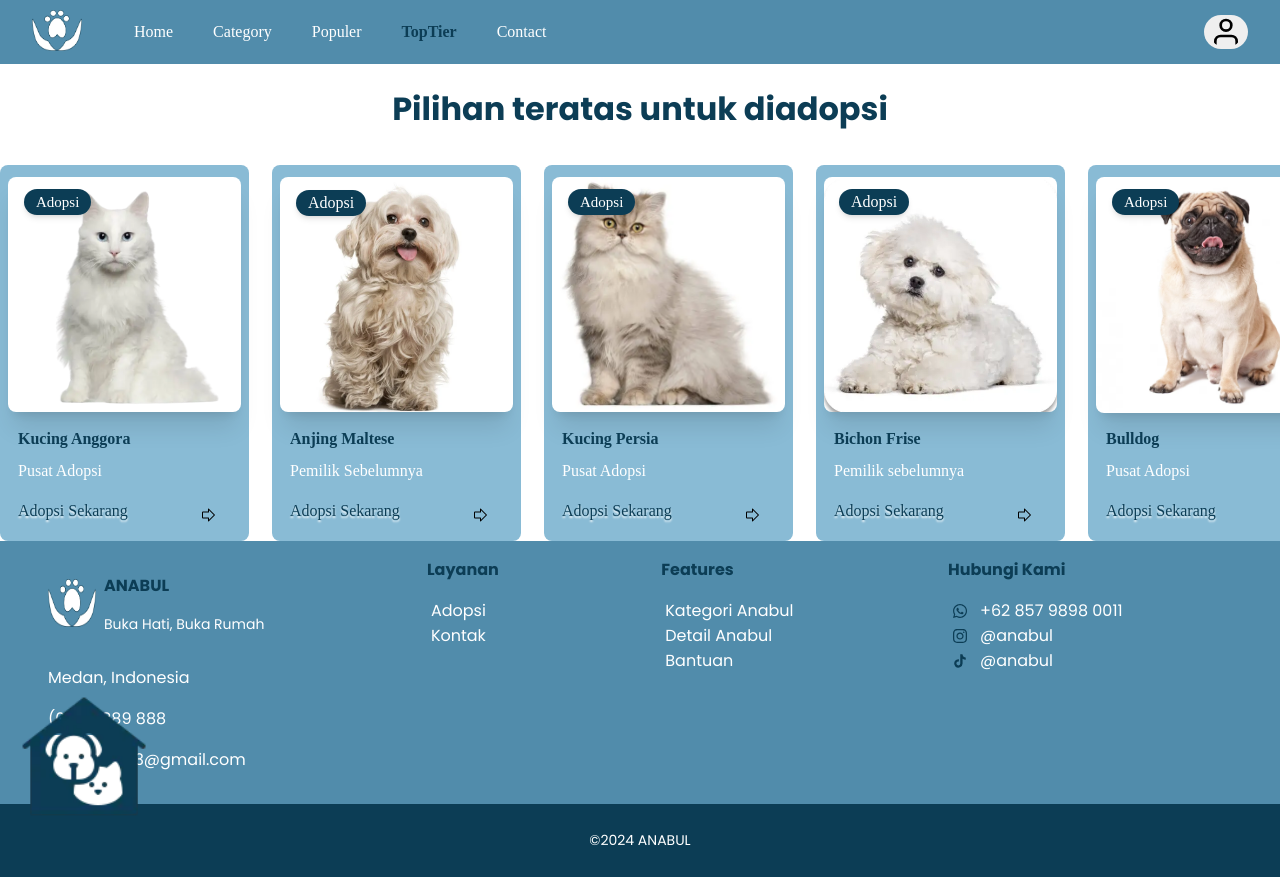
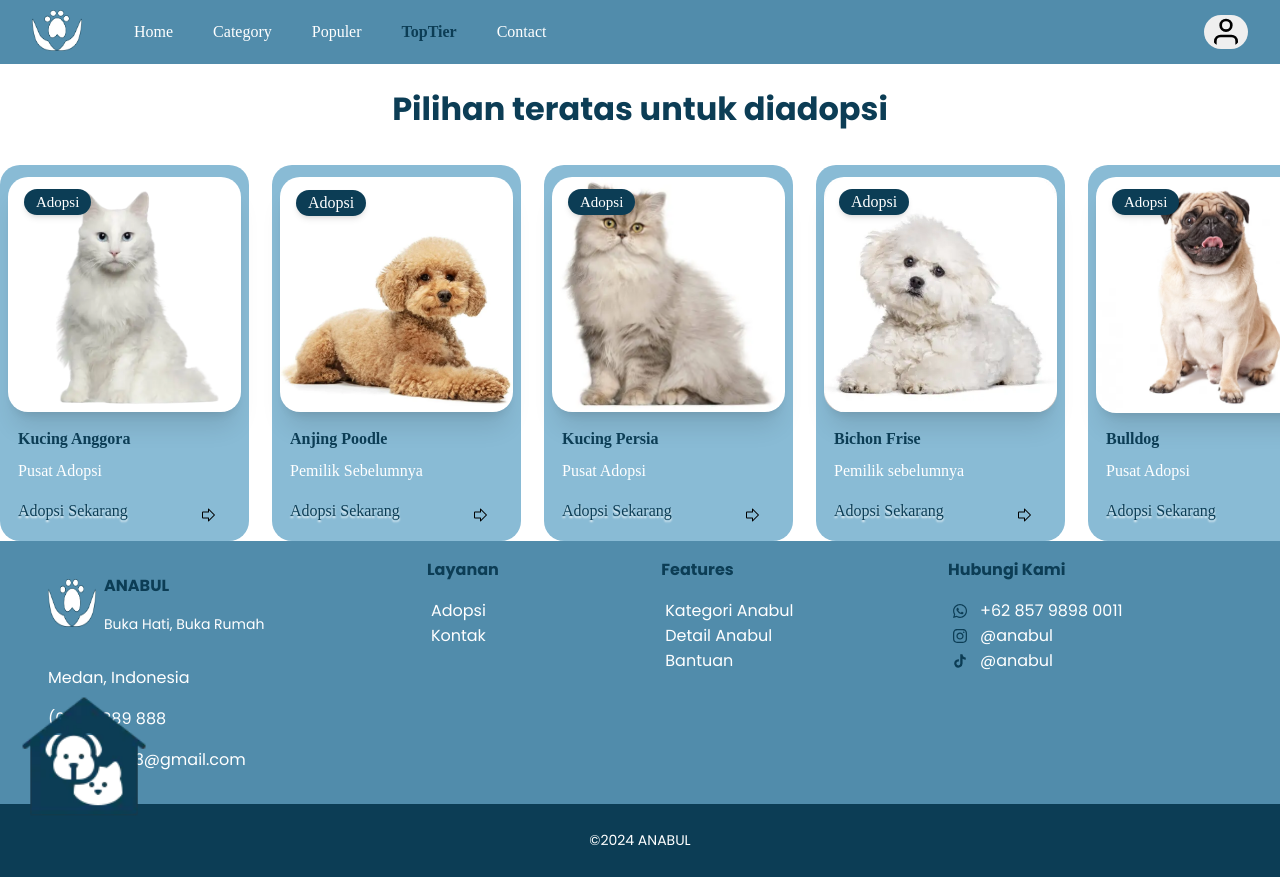
Before and after one commit to AngHaeJhie/anabul, a React (Create React App) app: page /toptier in a window 1280 px wide. Built offline with nearby package versions, Linux system fonts and the light colour scheme.

Commit message:
commit toptier

```diff
--- a/src/components/Contact.jsx
+++ b/src/components/Contact.jsx
@@ -14,11 +14,11 @@ const Contact = () => {
             <div className="w-[575px] flex flex-col items-start justify-start gap-[39px] min-w-[575px] max-w-full lg:flex-1 mq750:gap-[19px] mq750:min-w-full">
               <div className="self-stretch flex flex-col items-start justify-start gap-[17px] max-w-full">
                 <div className="w-[474px] flex flex-row items-start justify-left py-0 px-5 box-border max-w-full">
-                  <b className="w-[304px] relative leading-[26px] font-semibold inline-block shrink-0 text-left text-[#0C3D55]">
+                  <b className="w-[304px] relative pl-10 leading-[26px] font-semibold inline-block shrink-0 text-center text-[#0C3D55]">
                     Hubungi Kami
                   </b>
                 </div>
-                <p className="m-0 self-stretch relative text-xl leading-[35px] text-steelblue-400 text-left mq450:text-base mq450:leading-[28px]">
+                <p className="m-0 self-stretch relative text-xl leading-[35px] text-left mq450:text-base mq450:leading-[28px] text-[#286280]">
                   Jika Anda tertarik untuk mengadopsi salah satu kucing dan
                   anjing kami, mari kita tetap berkomunikasi
                 </p>
--- a/src/components/TopTier.jsx
+++ b/src/components/TopTier.jsx
@@ -13,8 +13,8 @@ const Frame = () => {
 		</h1>
 			<div className="w-full relative overflow-x-auto flex flex-row items-start justify-start gap-[23px] text-left text-base font-poppins">
 				<div className=" w-[249px] relative h-[376px] shrink-0 cursor-pointer " onClick={onGroupContainerClick}>
-					<div className="absolute top-[0px] left-[0px] rounded-lg w-[249px] h-[376px] bg-[#89BBD5]" alt="" src="" />
-					<img className="absolute top-[11.51px] left-[8px] rounded-lg shadow-xl w-[233px] h-[235.3px] object-contain bg-white" alt="" src="img/anggora.webp" />
+					<div className="absolute top-[0px] left-[0px] rounded-[20px] w-[249px] h-[376px] bg-[#89BBD5]" alt="" src="" />
+					<img className="absolute top-[11.51px] left-[8px] rounded-[20px] shadow-xl w-[233px] h-[235.3px] object-contain bg-white" alt="" src="img/anggora.webp" />
 					<div className="absolute top-[24px] left-[24px] text-mini leading-[26px] text-center bg-[#0C3D55] rounded-full text-white shadow-md px-3">Adopsi</div>
 					<div className="absolute top-[292.87px] left-[18px] leading-[26px] text-white">Pusat Adopsi</div>
 					<b className="absolute top-[260.9px] left-[18px] leading-[26px] text-[#0C3D55]">Kucing Anggora</b>
@@ -22,17 +22,17 @@ const Frame = () => {
 					<div className="absolute top-[342px] left-[199.9px] w-[40.2px] h-[40.2px] object-contain" alt="" src=""> <PiArrowFatRight /> </div>
 				</div>
 				<div className="w-[249px] relative h-[376px] shrink-0 cursor-pointer "  onClick={onGroupContainerClick}>
-					<div className="absolute top-[0px] left-[0px] rounded-lg w-[249px] h-[376px] bg-[#89BBD5]" alt="" src="" />
-					<img className="absolute top-[11.51px] left-[8px] rounded-lg shadow-xl w-[233px] h-[235.3px] object-cover bg-white " alt="" src="img/maltese.webp" />
+					<div className="absolute top-[0px] left-[0px] rounded-[20px] w-[249px] h-[376px] bg-[#89BBD5]" alt="" src="" />
+					<img className="absolute top-[11.51px] left-[8px] rounded-[20px] shadow-xl w-[233px] h-[235.3px] object-cover bg-white " alt="" src="img/poodle.webp" />
 					<div className="absolute top-[24.42px] left-[24px] leading-[26px] rounded-full bg-[#0C3D55]  text-white shadow-md px-3">Adopsi</div>
 					<div className="absolute top-[292.87px] left-[18px] leading-[26px] text-white">Pemilik Sebelumnya</div>
-					<b className="absolute top-[260.9px] left-[18px] leading-[26px] text-[#0C3D55]">Anjing Maltese</b>
+					<b className="absolute top-[260.9px] left-[18px] leading-[26px] text-[#0C3D55]">Anjing Poodle</b>
 					<div className="absolute top-[332.52px] left-[18px] leading-[26px] [text-shadow:0px_2px_2px_#fcfeff] text-[#0C3D55]">Adopsi Sekarang</div>
 					<div className="absolute top-[342px] left-[199.9px] w-[40.2px] h-[40.2px] object-contain rounded-full" alt="" src=""> <PiArrowFatRight /></div>
 				</div>
 				<div className="w-[249px] relative h-[376px] shrink-0 cursor-pointer" onClick={onGroupContainerClick}>
-					<div className="absolute top-[0px] left-[0px] rounded-lg w-[249px] h-[376px] bg-[#89BBD5]" alt="" src="" />
-					<img className="absolute top-[11.51px] left-[8px] rounded-lg shadow-xl w-[233px] h-[235.3px] object-cover bg-white" alt="" src="img/persia.webp" />
+					<div className="absolute top-[0px] left-[0px] rounded-[20px] w-[249px] h-[376px] bg-[#89BBD5]" alt="" src="" />
+					<img className="absolute top-[11.51px] left-[8px] rounded-[20px] shadow-xl w-[233px] h-[235.3px] object-cover bg-white" alt="" src="img/persia.webp" />
 					<div className="absolute top-[24px] left-[24px] text-mini leading-[26px] rounded-full bg-[#0C3D55]  text-white shadow-md px-3">Adopsi</div>
 					<div className="absolute top-[292.87px] left-[18px] leading-[26px] text-white">Pusat Adopsi</div>
 					<b className="absolute top-[260.9px] left-[18px] leading-[26px] text-[#0C3D55]">Kucing Persia</b>
@@ -40,8 +40,8 @@ const Frame = () => {
 					<div className="absolute top-[342px] left-[199.9px] w-[40.2px] h-[40.2px] object-contain rounded-full" alt="" src=""><PiArrowFatRight /> </div>
 				</div>
 				<div className="w-[249px] relative h-[376px] shrink-0 cursor-pointer" onClick={onGroupContainerClick}>
-					<div className="absolute top-[0px] left-[0px] rounded-lg w-[249px] h-[376px] bg-[#89BBD5]" alt="" src="" />
-					<img className="absolute top-[11.51px] left-[8px] rounded-lg shadow-xl w-[233px] h-[235.3px] object-cover bg-white" alt="bichon" src="img/bichon.webp" />
+					<div className="absolute top-[0px] left-[0px] rounded-[20px] w-[249px] h-[376px] bg-[#89BBD5]" alt="" src="" />
+					<img className="absolute top-[11.51px] left-[8px] rounded-[20px] shadow-xl w-[233px] h-[235.3px] object-cover bg-white" alt="bichon" src="img/bichon.webp" />
 					<div className="absolute top-[24px] left-[23px] leading-[26px] rounded-full bg-[#0C3D55]  text-white shadow-md px-3">Adopsi</div>
 					<div className="absolute top-[292.87px] left-[18px] leading-[26px] text-white">Pemilik sebelumnya</div>
 					<b className="absolute top-[260.9px] left-[18px] leading-[26px] text-[#0C3D55]">Bichon Frise</b>
@@ -49,8 +49,8 @@ const Frame = () => {
 					<div className="absolute top-[342px] left-[199.9px] w-[40.2px] h-[40.2px] object-contain" alt="" src=""><PiArrowFatRight /> </div>
 				</div>
 				<div className="w-[249px] relative h-[376px] shrink-0 cursor-pointer" onClick={onGroupContainerClick}>
-					<div className="absolute top-[0px] left-[0px] rounded-lg w-[249px] h-[376px] bg-[#89BBD5]" alt="" src="" />
-					<img className="absolute top-[12px] left-[8px] rounded-lg shadow-xl w-[233px] h-[235.3px] object-cover bg-white" alt="" src="img/bulldog.webp" />
+					<div className="absolute top-[0px] left-[0px] rounded-[20px] w-[249px] h-[376px] bg-[#89BBD5]" alt="" src="" />
+					<img className="absolute top-[12px] left-[8px] rounded-[20px] shadow-xl w-[233px] h-[235.3px] object-cover bg-white" alt="" src="img/bulldog.webp" />
 					<div className="absolute top-[24px] left-[24px] text-mini leading-[26px] rounded-full bg-[#0C3D55]  text-white shadow-md px-3">Adopsi</div>
 					<div className="absolute top-[292.87px] left-[18px] leading-[26px] text-white">Pusat Adopsi</div>
 					<b className="absolute top-[260.9px] left-[18px] leading-[26px] text-[#0C3D55] ">Bulldog</b>
@@ -58,8 +58,8 @@ const Frame = () => {
 					<div className="absolute top-[342px] left-[199.9px] w-[40.2px] h-[40.2px] object-contain" alt="" src=""><PiArrowFatRight /> </div>
 				</div>
 				<div className="w-[249px] relative h-[376px] shrink-0 cursor-pointer" onClick={onGroupContainerClick}>
-					<div className="absolute top-[0px] left-[0px] rounded-lg w-[249px] h-[376px] bg-[#89BBD5]" alt="" src="" />
-					<img className="absolute top-[11.51px] left-[8px] rounded-lg shadow-xl w-[233px] h-[235.3px] object-cover bg-white" alt="" src="img/beagle.webp" />
+					<div className="absolute top-[0px] left-[0px] rounded-[20px] w-[249px] h-[376px] bg-[#89BBD5]" alt="" src="" />
+					<img className="absolute top-[11.51px] left-[8px] rounded-[20px] shadow-xl w-[233px] h-[235.3px] object-cover bg-white" alt="" src="img/beagle.webp" />
 					<div className="absolute top-[24px] left-[24px] text-mini leading-[26px] rounded-full bg-[#0C3D55]  text-white shadow-md px-3">Adopsi</div>
 					<div className="absolute top-[292.87px] left-[18px] leading-[26px] text-white">Pusat Adopsi</div>
 					<b className="absolute top-[260.9px] left-[18px] leading-[26px] text-[#0C3D55]">Beagle</b>
@@ -67,8 +67,8 @@ const Frame = () => {
 					<div className="absolute top-[342px] left-[200.01px] w-[40.2px] h-[40.2px] object-contain" alt="" src=""><PiArrowFatRight /> </div>
 				</div>
 				<div className="w-[249px] relative h-[376px] shrink-0 cursor-pointer" onClick={onGroupContainerClick}>
-					<div className="absolute top-[0px] left-[0px] rounded-lg w-[249px] h-[376px] bg-[#89BBD5]" alt="" src="" />
-					<img className="absolute top-[11.51px] left-[8px] rounded-lg shadow-xl w-[233px] h-[235.3px] object-cover bg-white" alt="" src="img/chihuahua.webp" />
+					<div className="absolute top-[0px] left-[0px] rounded-[20px] w-[249px] h-[376px] bg-[#89BBD5]" alt="" src="" />
+					<img className="absolute top-[11.51px] left-[8px] rounded-[20px] shadow-xl w-[233px] h-[235.3px] object-cover bg-white" alt="" src="img/chihuahua.webp" />
 					<div className="absolute top-[24px] left-[24px] text-mini leading-[26px] rounded-full bg-[#0C3D55]  text-white shadow-md px-3">Adopsi</div>
 					<div className="absolute top-[292.87px] left-[18px] leading-[26px] text-white">Pusat Adopsi</div>
 					<b className="absolute top-[260.9px] left-[18px] leading-[26px] text-[#0C3D55]">Anjing Chihuahua</b>
@@ -76,8 +76,8 @@ const Frame = () => {
 					<div className="absolute top-[342px] left-[200.01px] w-[40.2px] h-[40.2px] object-contain" alt="" src=""><PiArrowFatRight /> </div>
 				</div>
 				<div className="w-[249px] relative h-[376px] shrink-0 cursor-pointer" onClick={onGroupContainerClick}>
-					<div className="absolute top-[0px] left-[0px] rounded-lg w-[249px] h-[376px] bg-[#89BBD5]" alt="" src="" />
-					<img className="absolute top-[11.51px] left-[8px] rounded-lg shadow-xl w-[233px] h-[235.3px] object-cover bg-white" alt="" src="img/scothis.webp" />
+					<div className="absolute top-[0px] left-[0px] rounded-[20px] w-[249px] h-[376px] bg-[#89BBD5]" alt="" src="" />
+					<img className="absolute top-[11.51px] left-[8px] rounded-[20px] shadow-xl w-[233px] h-[235.3px] object-cover bg-white" alt="" src="img/scothis.webp" />
 					<div className="absolute top-[24px] left-[24px] text-mini leading-[26px] rounded-full bg-[#0C3D55]  text-white shadow-md px-3">Adopsi</div>
 					<div className="absolute top-[292.87px] left-[18px] leading-[26px] text-white">Pemilik Sebelumnya</div>
 					<b className="absolute top-[260.9px] left-[18px] leading-[26px] text-[#0C3D55]">Kucing Scothis</b>
```
Also changed, not shown: src/components/Navbar.jsx (+18 -5 lines).
